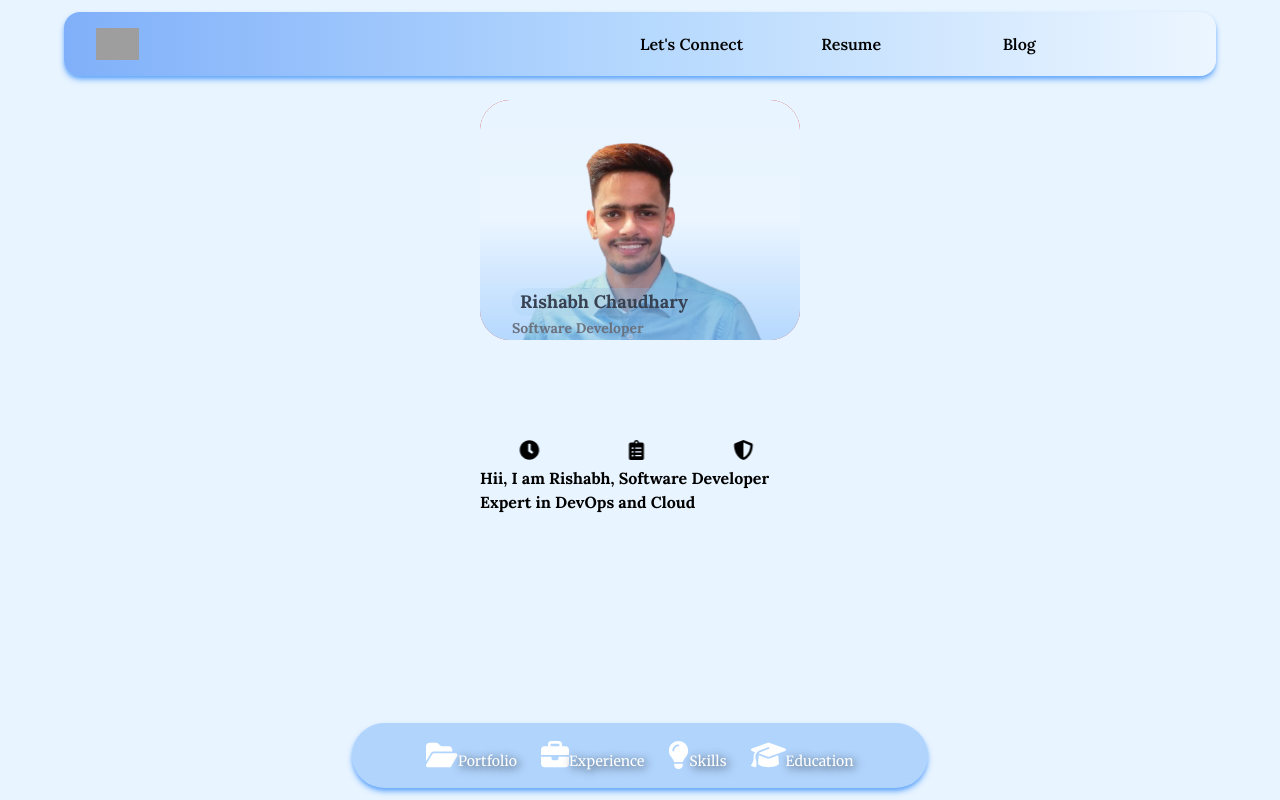
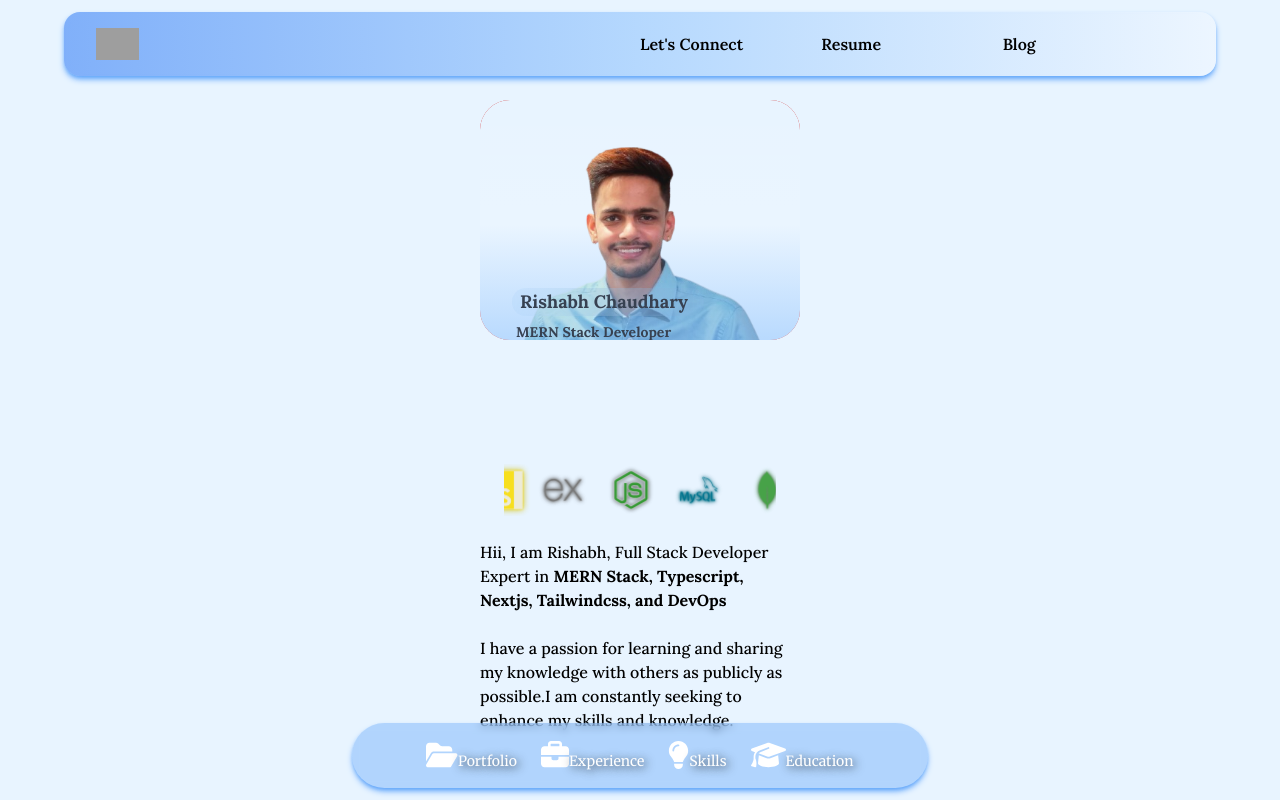
Before and after one commit to chaudhary-rishabh/rishabhc.in, a Next.js app: page / in a window 1280 px wide. Built offline with nearby package versions, Linux system fonts and the light colour scheme; grey boxes are pictures that could not be loaded.

Commit message:
added home page slider colourfull

```diff
--- a/components/HomeAbout.tsx
+++ b/components/HomeAbout.tsx
@@ -18,9 +18,12 @@ const HomeAbout = () => {
 
     return (
         <div className='w-80 mx-auto max-w-sm'>
-            <HomeHorizontalSlider items={Skills.map(skill => skill.icon)} />
-            <p className='text-black font-bold text-base'>
-                Hii, I am Rishabh, Software Developer Expert in DevOps and Cloud
+            <HomeHorizontalSlider />
+            <p className='text-black font-medium text-base'>
+                Hii, I am Rishabh, Full Stack Developer Expert in <b>MERN Stack, Typescript, Nextjs, Tailwindcss, and DevOps</b>
+            </p><br></br>
+            <p className='text-black font-medium text-base'>
+                I have a passion for learning and sharing my knowledge with others as publicly as possible.I am constantly seeking to enhance my skills and knowledge.
             </p>
         </div>
     )
--- a/components/swiper/SwiperOne.tsx
+++ b/components/swiper/SwiperOne.tsx
@@ -32,7 +32,7 @@ export default function SwiperOne() {
                     <Image src="/rishabh-home-img.png" width={700} height={700} alt="Rishabh Portfolio Home" className="absolute inset-0 h-full w-full object-cover" />
                     <div className="absolute inset-0 bg-gradient-to-t from-blue-300/60 via-white/10"></div>
                     <h3 className="z-10 mt-3 text-lg font-bold bg-blue-300/10 w-3/4 backdrop-blur-2xl rounded-2xl pl-2 text-gray-700">Rishabh Chaudhary</h3>
-                    <div className="z-10 gap-y-1 overflow-hidden text-sm leading-6 text-gray-500">Software Developer</div>
+                    <div className="z-10 gap-y-1 overflow-hidden text-sm leading-6 p-1 text-gray-700">MERN Stack Developer</div>
                 </article></SwiperSlide>
             </Swiper>
         </>
--- a/layouts/Header.tsx
+++ b/layouts/Header.tsx
@@ -1,6 +1,5 @@
 'use client'
 
-import { FaPhoneAlt, FaLinkedin, FaGithub, FaFilePdf } from 'react-icons/fa';
 import Image from 'next/image'
 import Link from 'next/link'
 
@@ -16,17 +15,17 @@ export default function Header() {
                     </Link>
                 </div>
                 <div className="flex lg:flex-1">
-                    <Link href="/contact" className="-m-1.5 p-1.5 font-semibold  hover:underline">
+                    <Link href="/contact" className="-m-1.5 text-black p-1.5 font-semibold  hover:underline">
                         {contactTitle}
                     </Link>
                 </div>
                 <div className="flex lg:flex-1">
-                    <Link href="https://flowcv.com/resume/f1usckjdmt" className="-m-1.5 p-1.5 font-semibold hover:underline">
+                    <Link href="https://flowcv.com/resume/f1usckjdmt" className="-m-1.5 text-black p-1.5 font-semibold hover:underline">
                         Resume
                     </Link>
                 </div>
                 <div className="flex lg:flex-1">
-                    <Link href="https://www.linkedin.com/in/rishabh029/" className="-m-1.5 p-1.5 font-semibold hover:underline">
+                    <Link href="https://www.linkedin.com/in/rishabh029/" className="-m-1.5 p-1.5 text-black font-semibold hover:underline">
                         Blog
                     </Link>
                 </div>
--- a/modules/HomeModule/HomeHorizontalSlider.tsx
+++ b/modules/HomeModule/HomeHorizontalSlider.tsx
@@ -2,18 +2,49 @@ import React from "react";
 import Slider from "react-slick";
 import "slick-carousel/slick/slick.css";
 import "slick-carousel/slick/slick-theme.css";
+import { FaReact, FaNodeJs, FaAws, FaDocker } from "react-icons/fa";
+import {
+    SiNextdotjs,
+    SiTypescript,
+    SiJavascript,
+    SiExpress,
+    SiMongodb,
+    SiRedux,
+    SiJenkins,
+    SiKubernetes,
+    SiTailwindcss,
+    SiBootstrap,
+    SiPostgresql,
+    SiMysql,
+} from "react-icons/si";
+import { icon } from "@fortawesome/fontawesome-svg-core";
 
-type HomeHorizontalSliderProps = {
-    items: any;
-};
+const icons = [
+    { icon: <FaReact />, className: "react-icon", label: "ReactJS", description: "A JavaScript library for building user interfaces." },
+    { icon: <SiNextdotjs />, className: "nextjs-icon", label: "Next.js", description: "A React framework for server-side rendering and static sites." },
+    { icon: <SiTypescript />, className: "ts-icon", label: "TypeScript", description: "A strongly typed programming language for JavaScript." },
+    { icon: <SiJavascript />, className: "js-icon", label: "JavaScript", description: "The programming language of the web." },
+    { icon: <SiExpress />, className: "express-icon", label: "Express.js", description: "A minimal and flexible Node.js web application framework." },
+    { icon: <FaNodeJs />, className: "node-icon", label: "Node.js", description: "A JavaScript runtime for building scalable server-side applications." },
+    { icon: <SiMysql />, className: "mysql-icon", label: "MySQL", description: "A popular relational database management system." },
+    { icon: <SiMongodb />, className: "mongodb-icon", label: "MongoDB", description: "A NoSQL database for modern applications." },
+    { icon: <SiRedux />, className: "redux-icon", label: "Redux", description: "A predictable state container for JavaScript apps." },
+    { icon: <SiJenkins />, className: "jenkins-icon", label: "Jenkins", description: "An open-source automation server for CI/CD." },
+    { icon: <FaAws />, className: "aws-icon", label: "AWS", description: "Amazon Web Services, a comprehensive cloud platform." },
+    { icon: <SiKubernetes />, className: "kubernetes-icon", label: "Kubernetes", description: "A container orchestration platform." },
+    { icon: <FaDocker />, className: "docker-icon", label: "Docker", description: "A platform for developing, shipping, and running applications." },
+    { icon: <SiTailwindcss />, className: "tailwind-icon", label: "TailwindCSS", description: "A utility-first CSS framework." },
+    { icon: <SiBootstrap />, className: "bootstrap-icon", label: "Bootstrap", description: "A popular CSS framework for responsive designs." },
+    { icon: <SiPostgresql />, className: "postgresql-icon", label: "PostgreSQL", description: "An advanced open-source relational database system." },
+];
 
-const HomeHorizontalSlider: React.FC<HomeHorizontalSliderProps> = ({ items }) => {
-    const horizontalSettings = {
+const HomeHorizontalSlider: React.FC = () => {
+    const settings = {
         dots: false,
         arrows: false,
         infinite: true,
         speed: 2000,
-        slidesToShow: 3,
+        slidesToShow: 4,
         slidesToScroll: 1,
         autoplay: true,
         autoplaySpeed: 0,
@@ -35,15 +66,20 @@ const HomeHorizontalSlider: React.FC<HomeHorizontalSliderProps> = ({ items }) =>
     };
 
     return (
-        <>
-            <Slider {...horizontalSettings}>
-                {items.map((item: any, index: any) => (
-                    <div key={index} className="text-center text-xl font-semibold text-black text-shadow1">
-                        {item}
+        <div className="w-full mx-auto p-6">
+            <Slider {...settings}>
+                {icons.map((item, index) => (
+                    <div key={index} className="text-center text-sm font-semibold text-black">
+                        <div className={`icon-glow ${item.className} group relative flex flex-col items-center text-center text-4xl`}>
+                            {item.icon}
+                            <div className="absolute bottom-0 left-1/2 transform -translate-x-1/2 translate-y-12 bg-black text-white text-sm rounded-md px-3 py-2 opacity-0 group-hover:opacity-100 transition-opacity duration-300 z-10">
+                                <strong>{item.label}</strong>: {item.description}
+                            </div>
+                        </div>
                     </div>
                 ))}
             </Slider>
-        </>
+        </div>
     );
 };
 
--- a/modules/HomeModule/HomeModule.tsx
+++ b/modules/HomeModule/HomeModule.tsx
@@ -1,4 +1,3 @@
-import HorizontalSlider from '@/components/autoslider/HorizontalSlider'
 import HomeAbout from '@/components/HomeAbout'
 import SwiperOne from '@/components/swiper/SwiperOne'
 import React from 'react'
```
